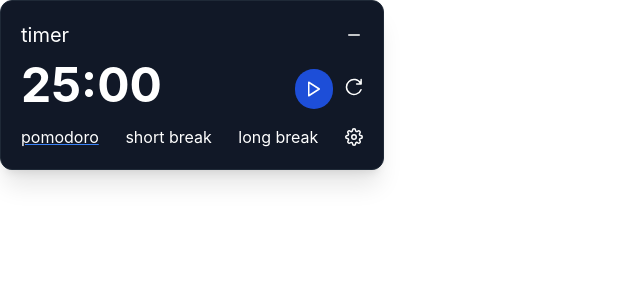
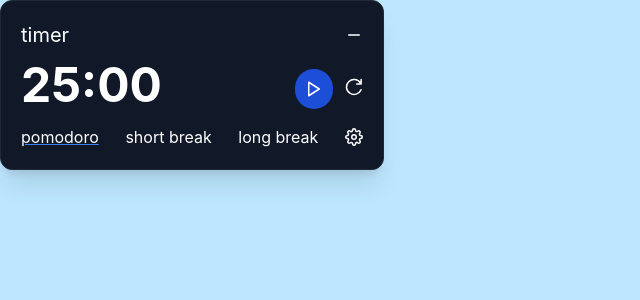
Before and after one commit to michvong/ghibli-pod, a React (Create React App) app: page /timer in a window 1280 px wide. Shown: the top 300 px of the page, without its empty margins (0-640 px from the left). Built offline with nearby package versions, Linux system fonts and the light colour scheme.

Commit message:
Change base background colour

```diff
--- a/src/index.css
+++ b/src/index.css
@@ -15,3 +15,7 @@ code {
   font-family: source-code-pro, Menlo, Monaco, Consolas, 'Courier New',
     monospace;
 }
+
+html {
+  background-color: #BDE7FF
+}
```
